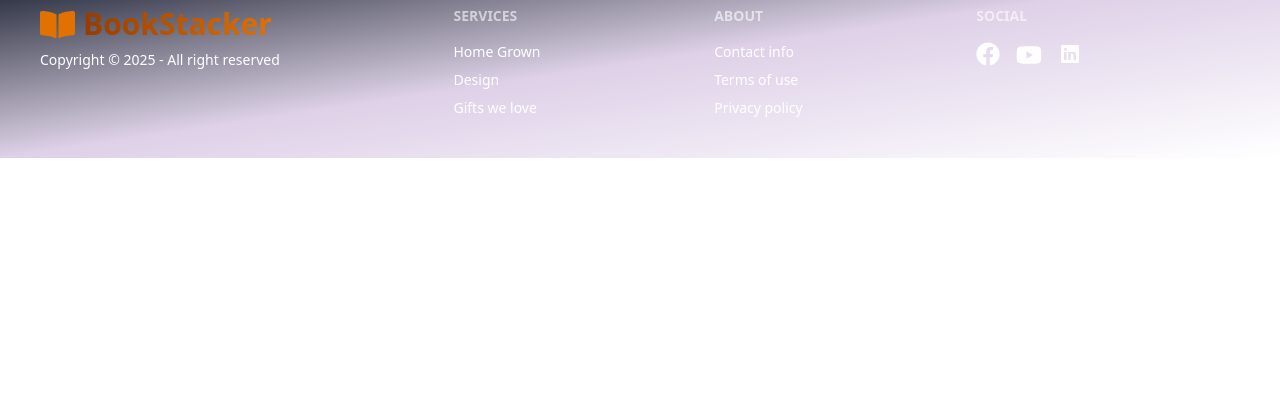
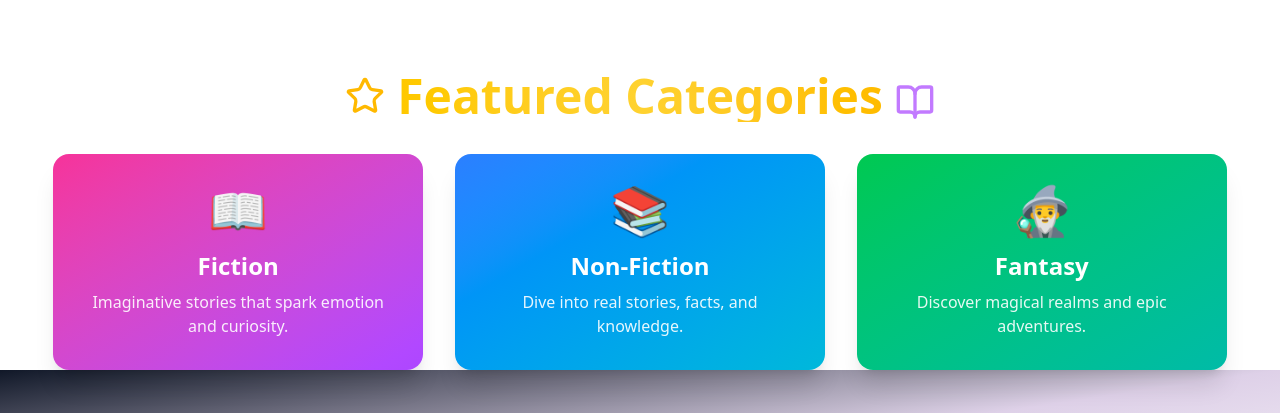
Before and after one commit to Rahmot15/Bookshelf-Project-client-side, a React (Vite) app: page / in a window 1280 px wide. Shown: the part 1154-1567 px from the top of the page. Before the commit the page ends 1312 px from the top, so only its background shows below. Built offline with nearby package versions, Linux system fonts and the light colour scheme; no server answers.

Commit message:
Featured Categories section compleat

```diff
--- /dev/null
+++ b/src/Components/Main container/FeaturedCategories.jsx
@@ -0,0 +1,49 @@
+import { BookOpen, Star } from "lucide-react";
+import React from "react";
+
+const categories = [
+  {
+    name: "Fiction",
+    description: "Imaginative stories that spark emotion and curiosity.",
+    color: "from-pink-500 to-purple-500",
+    icon: "📖",
+  },
+  {
+    name: "Non-Fiction",
+    description: "Dive into real stories, facts, and knowledge.",
+    color: "from-blue-500 to-cyan-500",
+    icon: "📚",
+  },
+  {
+    name: "Fantasy",
+    description: "Discover magical realms and epic adventures.",
+    color: "from-green-500 to-teal-500",
+    icon: "🧙‍♂️",
+  },
+];
+
+const FeaturedCategories = () => {
+  return (
+    <div className="w-11/12 mx-auto  md:mt-50 mt-16">
+      <h2 className="md:text-5xl text-xl font-bold bg-gradient-to-r from-amber-400 via-amber-300 to-amber-500 bg-clip-text text-transparent flex items-center justify-center gap-3 mb-8">
+        <Star size={40} className=" text-amber-400" />
+        Featured Categories
+        <BookOpen size={40} className="mt-3 text-purple-400" />
+      </h2>
+      <div className="grid grid-cols-1 sm:grid-cols-2 md:grid-cols-3 gap-8">
+        {categories.map((cat) => (
+          <div
+            key={cat.name}
+            className={`rounded-2xl shadow-xl p-8 bg-gradient-to-br ${cat.color} text-white flex flex-col items-center hover:scale-105 transition-transform duration-300`}
+          >
+            <div className="text-5xl mb-4">{cat.icon}</div>
+            <h3 className="text-2xl font-bold mb-2">{cat.name}</h3>
+            <p className="text-center opacity-90">{cat.description}</p>
+          </div>
+        ))}
+      </div>
+    </div>
+  );
+};
+
+export default FeaturedCategories;
--- a/src/Pages/Home.jsx
+++ b/src/Pages/Home.jsx
@@ -1,12 +1,14 @@
 import React from 'react';
 import Banner from '../Components/Banner';
 import PopularBooks from '../Components/Main container/PopularBooks';
+import FeaturedCategories from '../Components/Main container/FeaturedCategories';
 
 const Home = () => {
     return (
         <div>
             <Banner></Banner>
             <PopularBooks></PopularBooks>
+            <FeaturedCategories></FeaturedCategories>
         </div>
     );
 };
```
